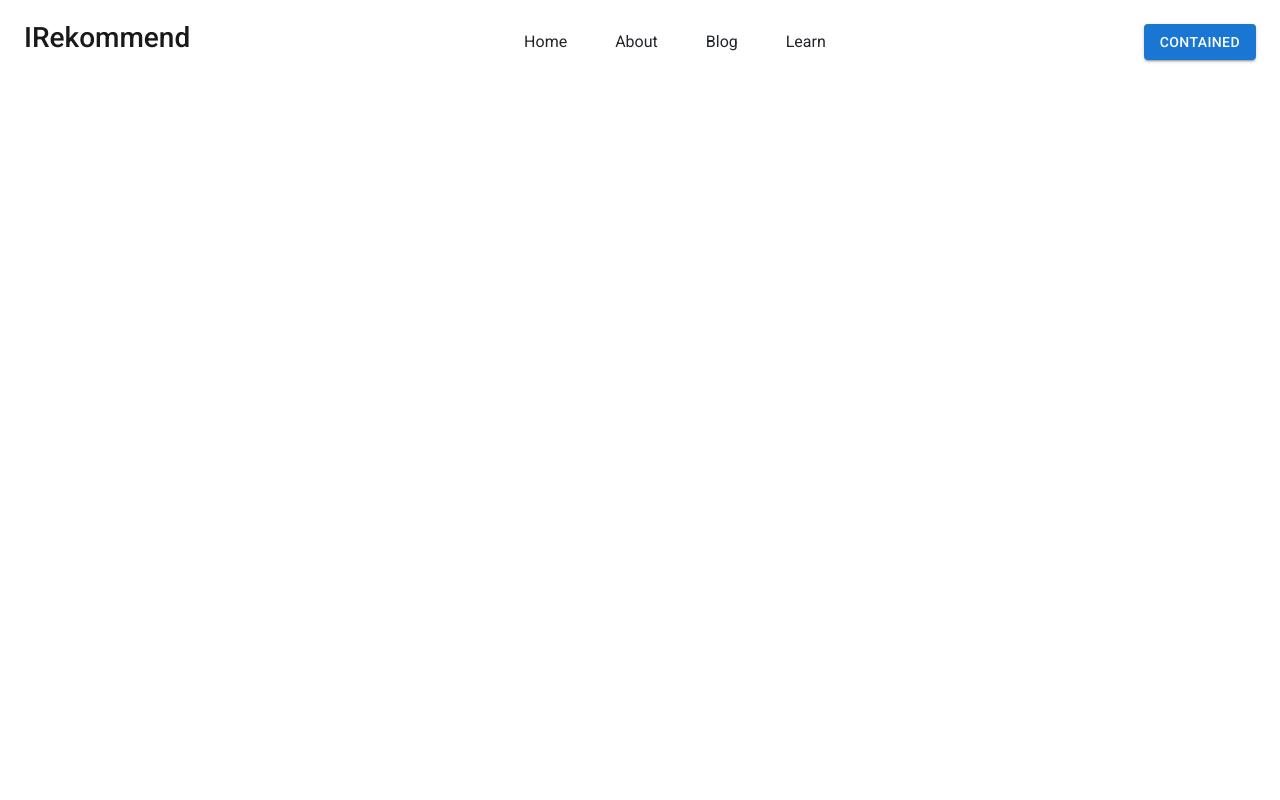
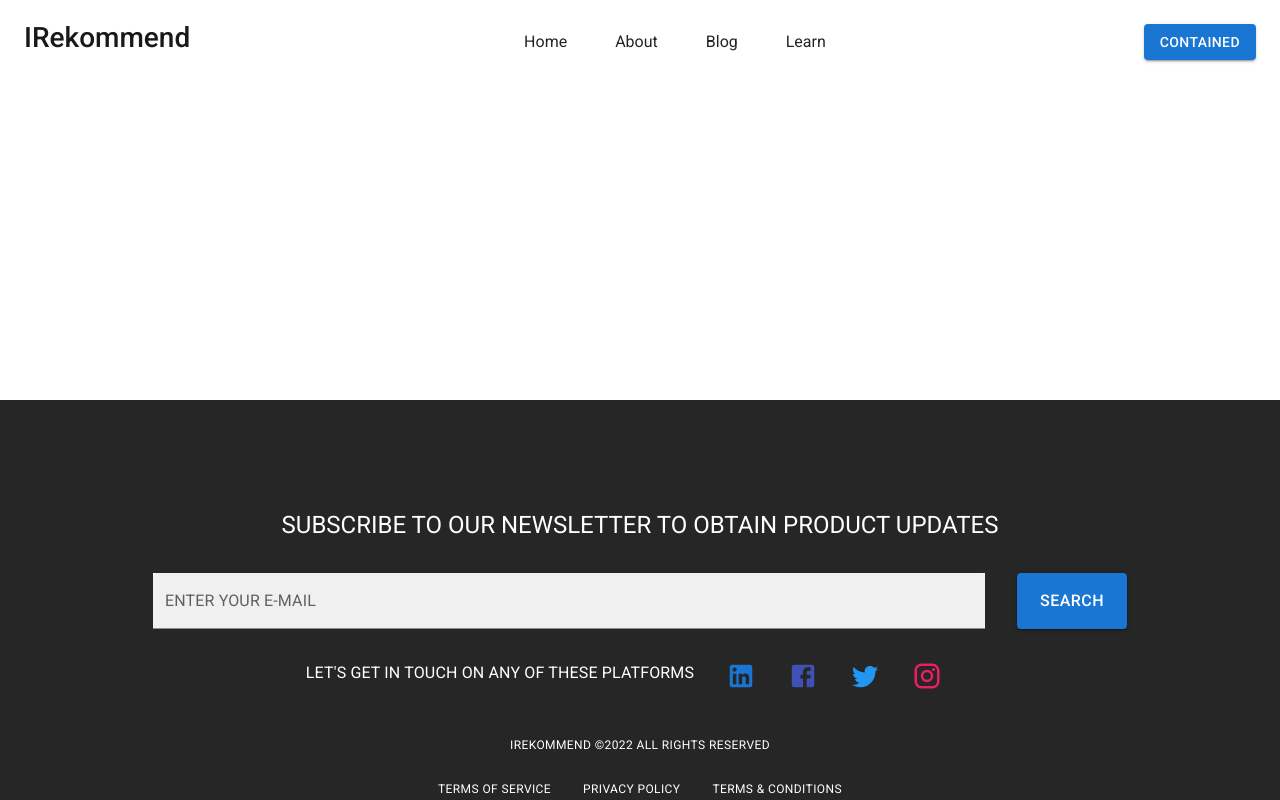
Before and after one commit to irekommend/Irekommend-Candidate-new, a React (Create React App) app: page /blog in a window 1280 px wide. Built offline with nearby package versions, Linux system fonts and the light colour scheme; the HTML template or start-up script is replaced by a standard one.

Commit message:
pushed by Parth

```diff
--- a/src/App.css
+++ b/src/App.css
@@ -1,6 +1,11 @@
 body{
   color: #213547 !important;
+  background-color: #fff;
+}
 
+.home {
+  position: relative;
+  z-index: 1;
 }
 
 .navbar-light .navbar-nav .nav-link:hover {
@@ -31,6 +36,10 @@ body{
 
 .sec2{
   background: #f2f4f8;
+}
+
+.white-bg {
+  background: #fff;
 }
 
 .card-c{
@@ -156,6 +165,28 @@ body{
   animation-duration:10s;
   animation-delay:4s;
 }
+
+
+.footer {
+	align-items: center;
+	background-color: #262626;
+	bottom: 0;
+	color: #666666;
+	display: flex;
+	font-size: 5em;
+	height: 400px;
+	justify-content: center;
+	position: fixed;
+	text-transform: uppercase;
+	width: 100%;
+	z-index: 0;
+}
+
+/* .txtfld {
+  border: 2px solid #37c871 !important;
+  border-radius: 10px;
+} */
+
 @keyframes rise{
   0%{
     bottom:-100px;
--- a/src/App.js
+++ b/src/App.js
@@ -5,6 +5,7 @@ import './App.css';
 import Home from "./pages/Home"
 import Blog from "./pages/Blog"
 import Header from './comp/Header';
+import Footer from './comp/Footer'
 
 const App=()=>{
     return (
@@ -14,6 +15,9 @@ const App=()=>{
                 <Route path="/" element={<Home/>}></Route>
                 <Route path="/blog" element={<Blog/>}></Route>
             </Routes>
+
+            <div style={{height: "400px"}} >{Footer()}</div>
+
         </div>
     )
 }
--- /dev/null
+++ b/src/comp/Footer.js
@@ -0,0 +1,124 @@
+import React, { useState, useRef, useEffect } from "react";
+import ReactDOM from "react-dom";
+import Image from "react-bootstrap/Image";
+import svg1 from "../img/back.svg";
+import svg2 from "../img/back2.svg";
+import TextField from "@mui/material/TextField";
+import Stack from "@mui/material/Stack";
+import Paper from "@mui/material/Paper";
+import draw from "../img/draw.svg";
+import draw1 from "../img/draw1.svg";
+import Typography from "@mui/material/Typography";
+import {
+  Navbar,
+  Container,
+  Nav,
+  Card,
+  Form,
+  InputGroup,
+  FormControl,
+  ListGroup,
+} from "react-bootstrap";
+import Button from "@mui/material/Button";
+import { indigo, blue, pink, orange } from "@mui/material/colors";
+import MenuIcon from "@mui/icons-material/Menu";
+import HandshakeIcon from "@mui/icons-material/Handshake";
+import WorkHistoryIcon from "@mui/icons-material/WorkHistory";
+import PaidIcon from "@mui/icons-material/Paid";
+import CastForEducationIcon from "@mui/icons-material/CastForEducation";
+import { styled, createTheme } from "@mui/material/styles";
+import "../App.css";
+import LinkedInIcon from "@mui/icons-material/LinkedIn";
+import FacebookIcon from "@mui/icons-material/Facebook";
+import TwitterIcon from "@mui/icons-material/Twitter";
+import InstagramIcon from "@mui/icons-material/Instagram";
+
+const Footer = () => {
+  const footer = () => (
+    <div
+      className="d-flex flex-column justify-content-center align-items-center text-center"
+      style={{ height: "100%" }}
+    >
+      <Typography variant="h5" style={{ color: "white" }}>
+        Subscribe to our newsletter to obtain product updates
+      </Typography>
+
+      <div
+        div
+        className="d-flex flex-row flex-wrap justify-content-center mt-3"
+      >
+        <TextField
+          id="outlined-basic"
+          label="Enter your E-mail"
+          variant="filled"
+          color="primary"
+          className="mx-3 my-3 txtfld"
+          style={{ width: "65vw", backgroundColor: "white" }}
+        />
+        <Button
+          variant="contained"
+          className="mx-3 my-3"
+          style={{ fontSize: "1rem", padding: "13px 23px" }}
+        >
+          Search
+        </Button>
+      </div>
+
+      <div
+        className="d-flex flex-row flex-wrap justify-content-center alige-items-stretch mt-3"
+      >
+        <Typography varient="body2" style={{ color: "white" }}>
+          Let's get in touch on any of these platforms
+        </Typography>
+        <div className="d-flex flex-row mx-3">
+          <LinkedInIcon
+            className="mx-3"
+            style={{ fontSize: "30px", color: blue[700] }}
+          />
+          <FacebookIcon
+            className="mx-3"
+            style={{ fontSize: "30px", color: indigo[500] }}
+          />
+          <TwitterIcon
+            className="mx-3"
+            style={{ fontSize: "30px", color: blue[500] }}
+          />
+          <InstagramIcon
+            className="mx-3"
+            style={{ fontSize: "30px", color: pink[500] }}
+          />
+        </div>
+
+
+      </div>
+      <div className="position-absolute bottom-0 start-50 translate-middle-x">
+      <Typography variant="caption" style={{ color: "white" }}>
+            iRekommend ©2022 ALL RIGHTS RESERVED
+          </Typography>
+
+        <div className="d-flex flex-row my-0 py-0">
+          <Typography variant="caption" style={{ color: "white" }} className="mx-3">
+            Terms of Service
+          </Typography>
+          <Typography variant="caption" style={{ color: "white" }} className="mx-3">
+            Privacy Policy
+          </Typography>
+          <Typography variant="caption" style={{ color: "white" }} className="mx-3">
+            Terms & Conditions
+          </Typography>
+        </div>
+      </div>
+
+    </div>
+  );
+
+  const bottom = () => {};
+
+  return (
+    <div className="footer">
+      {footer()} {bottom()}
+    </div>
+  );
+};
+
+export default Footer;
--- a/src/index.css
+++ b/src/index.css
@@ -1,4 +1,5 @@
 body {
+  background-color: #fff;
   margin: 0;
   font-family: -apple-system, BlinkMacSystemFont, 'Segoe UI', 'Roboto', 'Oxygen',
     'Ubuntu', 'Cantarell', 'Fira Sans', 'Droid Sans', 'Helvetica Neue',
--- a/src/pages/Home.js
+++ b/src/pages/Home.js
@@ -31,64 +31,26 @@ import Header from "../comp/Header";
 // import { Link, animateScroll as scroll } from "react-scroll";
 
 const Home = () => {
-  const [navBackground, setNavBackground] = useState(false);
-  const navRef = useRef();
-  navRef.current = navBackground;
-  useEffect(() => {
-    const handleScroll = () => {
-      const show = window.scrollY > 50;
-      if (navRef.current !== show) {
-        setNavBackground(show);
-      }
-    };
-    document.addEventListener("scroll", handleScroll);
-    return () => {
-      document.removeEventListener("scroll", handleScroll);
-    };
-  }, []);
 
-  const hasWindow = typeof window !== "undefined";
-
-  const [winDim, detectHW] = useState({
-    winWidth: hasWindow ? window.innerWidth : null,
-    winHeight: hasWindow ? window.innerHeight : null,
-  });
-
-  const detectSize = () => {
-    detectHW({
-      winWidth: window.innerWidth,
-      winHeight: window.innerHeight,
-    });
-  };
-
-  useEffect(() => {
-    window.addEventListener("resize", detectSize);
-
-    return () => {
-      window.removeEventListener("resize", detectSize);
-    };
-  }, [winDim]);
-  console.log(winDim);
 
   const navBar = () => (
     <div className="position-relative vh-100 ">
       <img
         src={svg1}
         alt={"logo"}
-        style={{ zIndex: "-3", opacity: "0.7" }}
+        style={{ zIndex: "0", opacity: "0.7" }}
         className="position-absolute top-0 start-0"
       />
       <img
         src={svg2}
         alt={"logo"}
-        style={{ zIndex: "-3", opacity: "0.7" }}
+        style={{ zIndex: "0", opacity: "0.7" }}
         className="position-absolute bottom-0 end-0"
       />
       <div
         className="d-flex flex-column justify-content-center align-items-center text-center mx-3 py-0"
         style={{ height: "100%", overflow: "auto" }}
       >
-        {/* <p className="fs-1 fw-bold"> Get Hired Faster </p> */}
 
         <Typography variant="h2" style={{ fontWeight: "bold" }}>
           Get <span className="text-grad"> Hired Faster </span>
@@ -224,7 +186,7 @@ const Home = () => {
   );
 
   const sec2 = () => (
-    <div className="position-relative ">
+    <div className="position-relative">
       <div className="d-flex flex-row justify-content-center align-items-center flex-wrap ">
         <div className="mx-auto my-auto text-center">
           <p className="fs-3 fw-bold mt-5">Let Us Work For You</p>
@@ -358,7 +320,7 @@ const Home = () => {
   );
 
   const sec4 = () => (
-    <div>
+    <div className="pb-4">
       <div className="d-flex justify-content-evenly align-items-center pt-5 mt-5">
         <Typography variant="h4" style={{ fontWeight: "bold" }}>
           We are growing
@@ -407,7 +369,7 @@ community and find work through Moonlight.
   );
 
   return (
-    <div className="home">
+    <div className="home white-bg" style={{ zIndex: 1}}>
       {navBar()} {cardx()} {sec2()} {sec3()} {sec4()}
     </div>
   );
```
